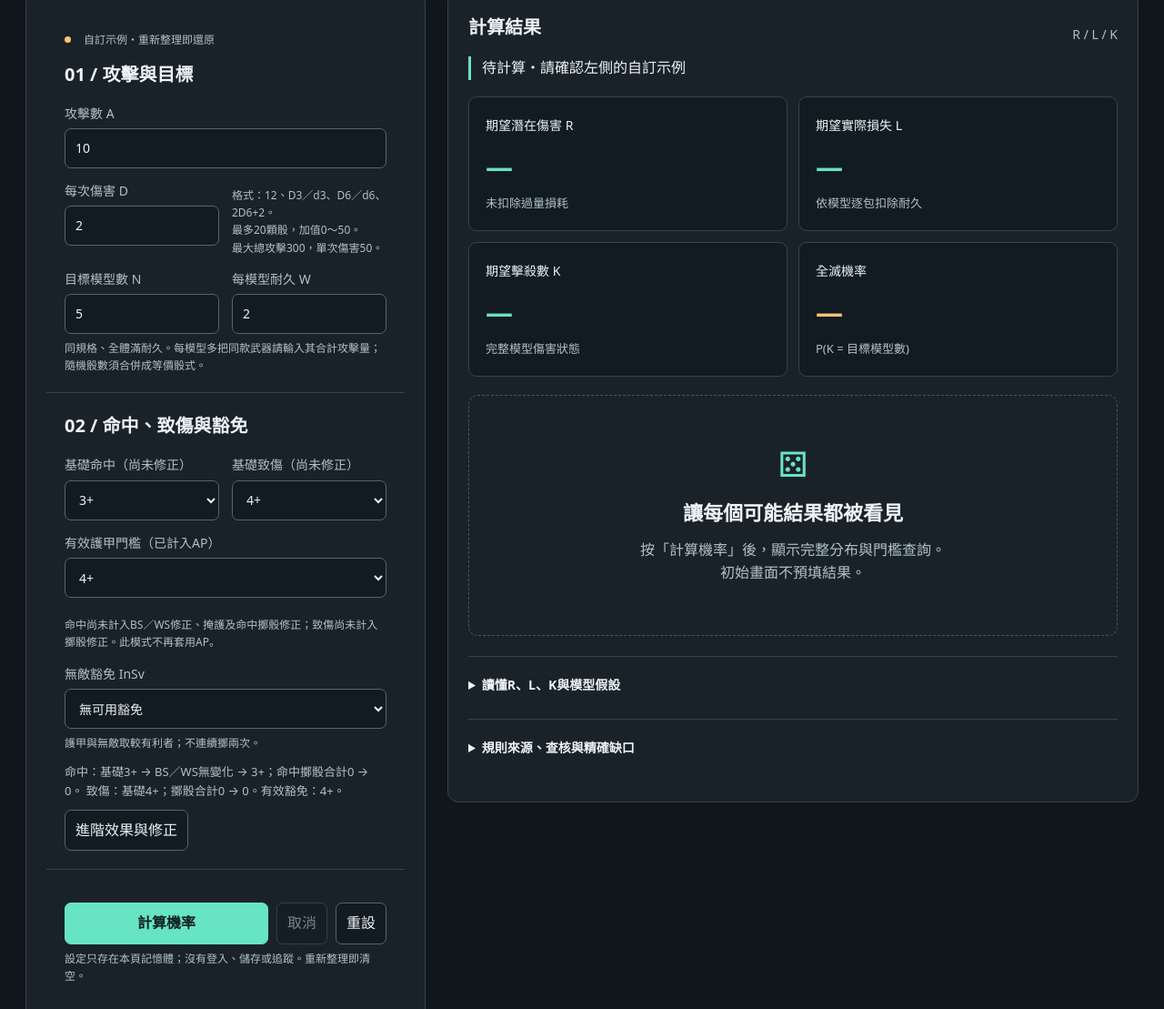
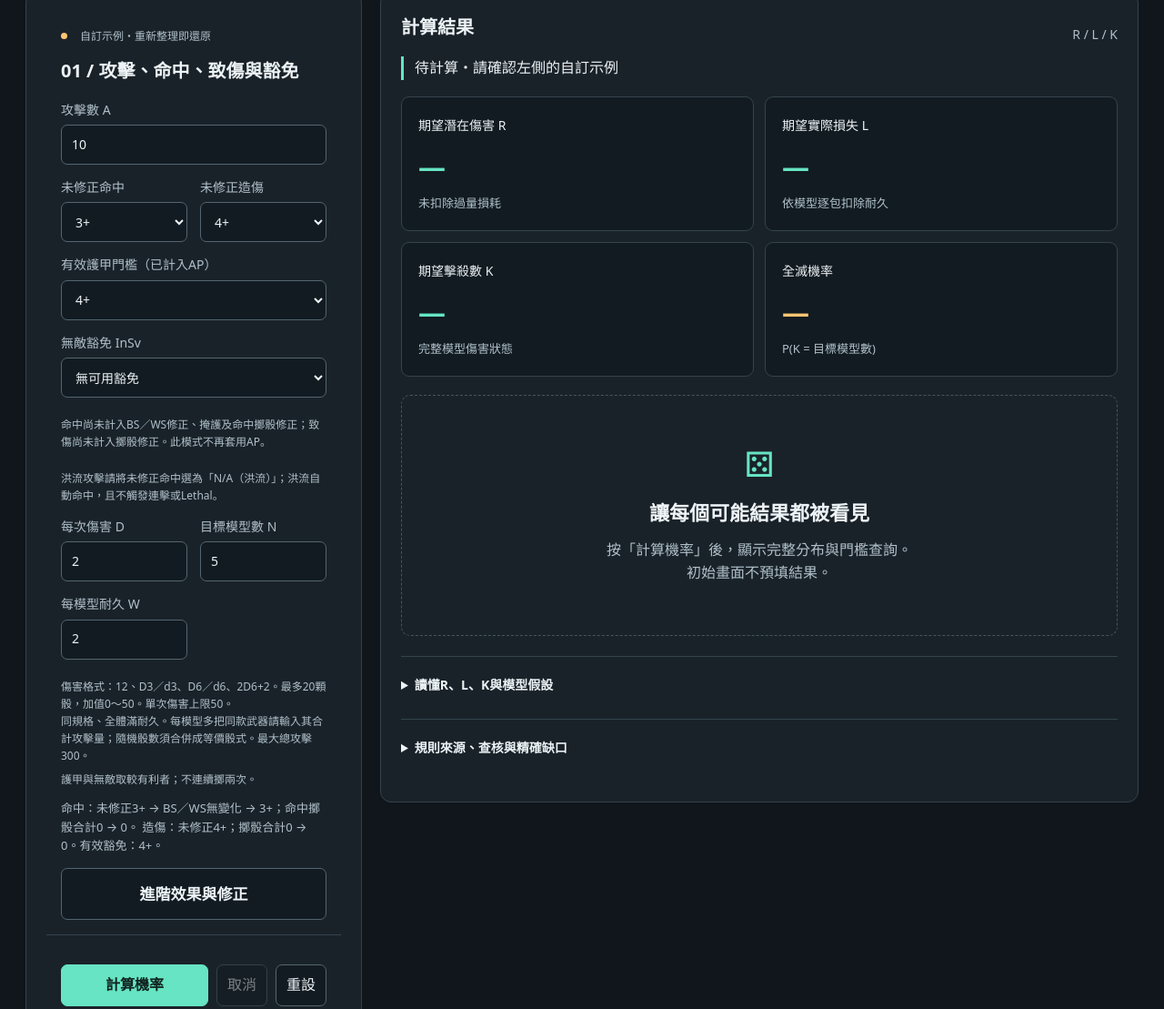
Before and after one commit to daniellpd0905-oss/danielweb, a plain HTML site: page index.html in a window 1280 px wide. Shown: the part 172-1281 px from the top of the page at 91% size. Drawn offline with Linux system fonts and the light colour scheme.

Commit message:
Update index.html
洪流與網頁排板修正

```diff
--- a/index.html
+++ b/index.html
@@ -152,8 +152,8 @@
       }
       .layout {
         display: grid;
-        grid-template-columns: minmax(340px, 440px) minmax(0, 1fr);
-        gap: 24px;
+        grid-template-columns: minmax(300px, 370px) minmax(0, 1fr);
+        gap: 20px;
         align-items: start;
       }
       .panel {
@@ -167,7 +167,7 @@
         overflow: hidden;
       }
       .section {
-        padding: 20px;
+        padding: 16px;
         border-bottom: 1px solid var(--line);
       }
       .section:last-child {
@@ -594,7 +594,7 @@
             <div class="panel">
               <section class="section">
                 <div class="versionline"><span class="dot"></span> 自訂示例・重新整理即還原</div>
-                <h2>01 / 攻擊與目標</h2>
+                <h2>01 / 攻擊、命中、致傷與豁免</h2>
                 <div class="grid">
                   <label class="full"
                     >攻擊數 A<input
@@ -605,6 +605,24 @@
                       spellcheck="false"
                       aria-describedby="diceHelp"
                   /></label>
+                  <label>未修正命中<select id="hit" data-threshold="3"></select></label
+                  ><label>未修正造傷<select id="wound" data-threshold="4"></select></label
+                  ><label class="full"
+                    >有效護甲門檻（已計入AP）<select
+                      id="save"
+                      data-threshold="4"
+                      data-none="true"
+                    ></select
+                  ></label>
+                  <label class="full"
+                    >無敵豁免 InSv<select id="inv" data-threshold="99" data-none="true"></select
+                  ></label>
+                  <p class="hint full">
+                    命中尚未計入BS／WS修正、掩護及命中擲骰修正；致傷尚未計入擲骰修正。此模式不再套用AP。
+                  </p>
+                  <p class="hint full">
+                    洪流攻擊請將未修正命中選為「N/A（洪流）」；洪流自動命中，且不觸發連擊或Lethal。
+                  </p>
                   <label
                     >每次傷害 D<input
                       id="damage"
@@ -614,38 +632,13 @@
                       spellcheck="false"
                       aria-describedby="diceHelp"
                   /></label>
-                  <div class="hint" id="diceHelp">
-                    格式：12、D3／d3、D6／d6、2D6+2。<br />最多20顆骰，加值0～50。<br />最大總攻擊300，單次傷害50。
-                  </div>
-                  <label
-                    >目標模型數 N<input id="N" type="number" min="1" max="30" value="5" /></label
-                  ><label
-                    >每模型耐久 W<input id="W" type="number" min="1" max="50" value="2"
-                  /></label>
-                </div>
-                <p class="hint">
-                  同規格、全體滿耐久。每模型多把同款武器請輸入其合計攻擊量；隨機骰數須合併成等價骰式。
-                </p>
-              </section>
-              <section class="section">
-                <h2>02 / 命中、致傷與豁免</h2>
-                <div class="grid">
-                  <label>基礎命中（尚未修正）<select id="hit" data-threshold="3"></select></label
-                  ><label>基礎致傷（尚未修正）<select id="wound" data-threshold="4"></select></label
-                  ><label class="full"
-                    >有效護甲門檻（已計入AP）<select
-                      id="save"
-                      data-threshold="4"
-                      data-none="true"
-                    ></select
-                  ></label>
-                  <p class="hint full">
-                    命中尚未計入BS／WS修正、掩護及命中擲骰修正；致傷尚未計入擲骰修正。此模式不再套用AP。
+                  <label>目標模型數 N<input id="N" type="number" min="1" max="30" value="5" /></label>
+                  <label>每模型耐久 W<input id="W" type="number" min="1" max="50" value="2" /></label>
+                  <p class="hint full" id="diceHelp">
+                    傷害格式：12、D3／d3、D6／d6、2D6+2。最多20顆骰，加值0～50。單次傷害上限50。<br />
+                    同規格、全體滿耐久。每模型多把同款武器請輸入其合計攻擊量；隨機骰數須合併成等價骰式。最大總攻擊300。
                   </p>
                 </div>
-                <label style="margin-top: 14px"
-                  >無敵豁免 InSv<select id="inv" data-threshold="99" data-none="true"></select
-                ></label>
                 <p class="hint">護甲與無敵取較有利者；不連續擲兩次。</p>
                 <div id="derived" class="mathnote" aria-live="polite"></div>
               </section>
@@ -709,13 +702,7 @@
                   >
                   <label class="check full"
                     ><input id="dev" type="checkbox" />毀滅致傷 Devastating Wounds</label
-                  ><label class="check full"
-                    ><input id="torrent" type="checkbox" />洪流 Torrent</label
-                  >
-                  <p id="torrentNote" class="hint full" hidden>
-                    Torrent自動命中：命中門檻、命中重擲、命中暴擊及命中相關修正不生效；不觸發連擊／Lethal。致傷及其效果仍生效。
-                  </p>
-                </div>
+                  >                </div>
               </details>
               <details class="section">
                 <summary>04 / 防禦與條件式FNP</summary>
@@ -1304,11 +1291,11 @@
           z.hit =
             c.mode === "stats"
               ? integer(c.skill, 2, 6, "BS／WS")
-              : integer(c.hit, 2, 6, "基礎命中");
+              : integer(c.hit, 2, 6, "未修正命中");
           z.wound =
             c.mode === "stats"
               ? wound(integer(c.S, 1, 100, "S"), integer(c.T, 1, 100, "T"))
-              : integer(c.wound, 2, 6, "基礎致傷");
+              : integer(c.wound, 2, 6, "未修正造傷");
           const sv =
             c.mode === "stats" ? integer(c.Sv, 2, 7, "Sv") : integer(c.save, 2, 99, "有效護甲門檻");
           z.armour = c.mode === "stats" ? sv - integer(c.AP, -20, 0, "AP") : sv;
@@ -2016,6 +2003,7 @@
             ),
           );
       }
+      $("hit").add(new Option("N/A（洪流）", "torrent"));
       for (const s of document.querySelectorAll("select[data-reroll]"))
         for (const [v, t] of [
           ["none", "不重擲"],
@@ -2087,7 +2075,7 @@
         "BS／WS、命中、致傷及掩護修正已依使用者補充的02.02規則啟用。重擲及減傷組合仍待核實，會阻擋計算。未全面核對最新 App／FAQ。輸入代表你已確認能力及戰場條件適用；本工具不驗證軍表、射程、視線或地形位置。":
           "BS/WS, Hit, Wound, and Cover modifiers are enabled based on the user-provided 02.02 rules. Rerolls and damage-reduction combinations remain unverified and will block calculation. The latest App/FAQ have not been fully checked. You are responsible for confirming that abilities and battlefield conditions apply; this tool does not validate army lists, range, line of sight, or terrain placement.",
         "自訂示例・重新整理即還原": "Custom example · restored on refresh",
-        "01 / 攻擊與目標": "01 / Attacks & Target",
+        "01 / 攻擊、命中、致傷與豁免": "01 / Attacks, Hit, Wound & Saves",
         "攻擊數 A": "Attacks A",
         攻擊類型: "Attack type",
         "射擊 Ranged": "Ranged",
@@ -2111,12 +2099,14 @@
         "每模型耐久 W": "Wounds per model W",
         "同規格、全體滿耐久。每模型多把同款武器請輸入其合計攻擊量；隨機骰數須合併成等價骰式。":
           "All models are identical and at full wounds. For multiple identical weapons per model, enter their combined attacks; combine random dice into an equivalent expression.",
-        "02 / 命中、致傷與豁免": "02 / Hit, Wound & Saves",
-        "基礎命中（尚未修正）": "Base Hit (unmodified)",
-        "基礎致傷（尚未修正）": "Base Wound (unmodified)",
+        未修正命中: "Unmodified Hit",
+        未修正造傷: "Unmodified Wound",
+        "N/A（洪流）": "N/A (Torrent)",
         "有效護甲門檻（已計入AP）": "Effective armour save (AP included)",
         "命中尚未計入BS／WS修正、掩護及命中擲骰修正；致傷尚未計入擲骰修正。此模式不再套用AP。":
           "Hit does not yet include BS/WS, Cover, or Hit-roll modifiers; Wound does not yet include roll modifiers. AP is not applied again in this mode.",
+        "洪流攻擊請將未修正命中選為「N/A（洪流）」；洪流自動命中，且不觸發連擊或Lethal。":
+          "For Torrent attacks, select “N/A (Torrent)” for Unmodified Hit; Torrent automatically hits and does not trigger Sustained Hits or Lethal Hits.",
         "BS 射擊能力值": "BS (Ranged skill)",
         "WS 近戰能力值": "WS (Melee skill)",
         "武器力量 S": "Weapon Strength S",
@@ -2185,9 +2175,6 @@
         採用自動致傷: "Use automatic Wounds",
         "不採用，照常擲致傷": "Decline; roll Wounds normally",
         "毀滅致傷 Devastating Wounds": "Devastating Wounds",
-        "洪流 Torrent": "Torrent",
-        "Torrent自動命中：命中門檻、命中重擲、命中暴擊及命中相關修正不生效；不觸發連擊／Lethal。致傷及其效果仍生效。":
-          "Torrent automatically hits: Hit thresholds, Hit rerolls, Hit criticals, and Hit modifiers do not apply; Sustained Hits/Lethal Hits do not trigger. Wounds and their effects still apply.",
         "04 / 防禦與條件式FNP": "04 / Defence & conditional FNP",
         傷害減半: "Halve damage",
         "固定減傷 r（0為停用）": "Fixed damage reduction r (0 disables)",
@@ -2518,7 +2505,7 @@
         .forEach((section) => advancedDialog.append(section));
       const dialogStyle = document.createElement("style");
       dialogStyle.textContent =
-        ".advanced-settings-button{margin:10px 0 0}.advanced-dialog .section{border-bottom:1px solid var(--line)}";
+        ".advanced-settings-button{display:block;width:100%;min-height:56px;margin:14px 0 0;padding:14px 18px;font-size:17px;font-weight:700}.advanced-dialog .section{border-bottom:1px solid var(--line)}";
       document.head.append(dialogStyle);
       closeAdvanced.addEventListener("click", () => advancedButton.focus());
       for (const item of document.querySelectorAll(".provenance li"))
@@ -2738,12 +2725,13 @@
           "specialInv",
         ])
           c[key] = $(key).value;
+        c.torrent = $("hit").value === "torrent";
+        if (c.torrent) c.hit = $("hit").dataset.threshold;
         for (const key of [
           "psychic",
           "sustained",
           "lethal",
           "dev",
-          "torrent",
           "cover",
           "ignoreCover",
           "half",
@@ -2770,9 +2758,8 @@
           !$("psychic").checked || !$("cover").checked || $("phase").value !== "ranged";
         for (const e of document.querySelectorAll(".ignore"))
           e.disabled = !$("psychic").checked || e.closest(".dynamic-row").dataset.kind === "wound";
-        const torrent = $("torrent").checked;
-        $("torrentNote").hidden = !torrent;
-        for (const id of ["hit", "hr", "hcrit"]) $(id).disabled = torrent;
+        const torrent = $("hit").value === "torrent";
+        for (const id of ["hr", "hcrit"]) $(id).disabled = torrent;
         for (const id of ["hr", "wr"]) {
           const mode = $(id).value,
             active = mode !== "none" && !(id === "hr" && torrent),
@@ -2809,7 +2796,7 @@
               language === "en" ? "Hit: Torrent automatically hits." : "命中：Torrent自動成功。";
           else if (language === "en")
             text =
-              "Hit: base " +
+              "Hit: unmodified " +
               z.hit +
               "+ → BS/WS " +
               z.finalSkill +
@@ -2826,7 +2813,7 @@
               ".";
           else
             text =
-              "命中：基礎" +
+              "命中：未修正" +
               z.hit +
               "+ → BS／WS" +
               (z.skillDelta === 0
@@ -2843,7 +2830,7 @@
               "。";
           text +=
             language === "en"
-              ? " Wound: base " +
+              ? " Wound: unmodified " +
                 z.wound +
                 "+; roll modifiers " +
                 z.woundRaw +
@@ -2852,7 +2839,7 @@
                 ". Effective save: " +
                 (z.save > 6 ? "no save available" : z.save + "+") +
                 "."
-              : " 致傷：基礎" +
+              : " 造傷：未修正" +
                 z.wound +
                 "+；擲骰合計" +
                 z.woundRaw +
```
